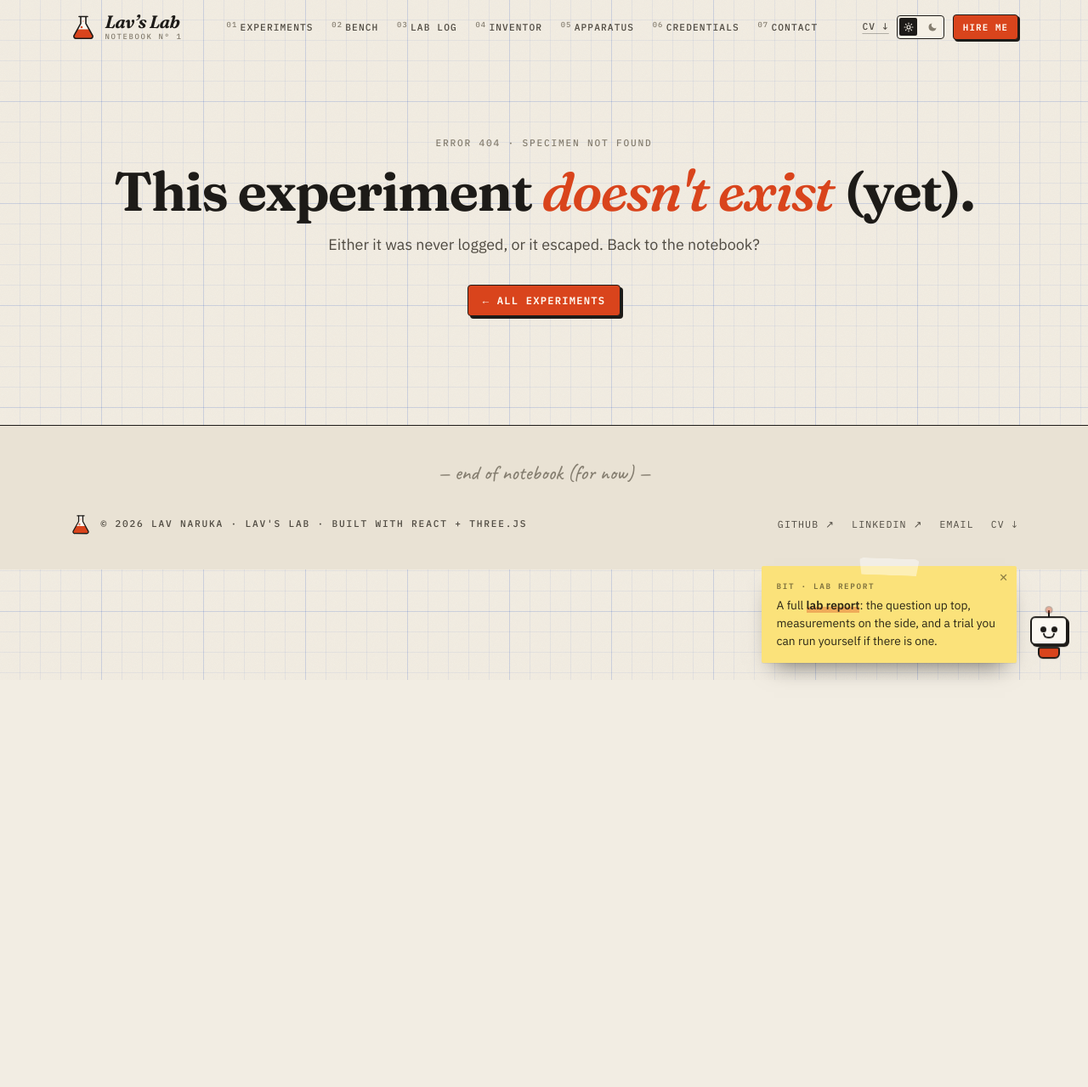
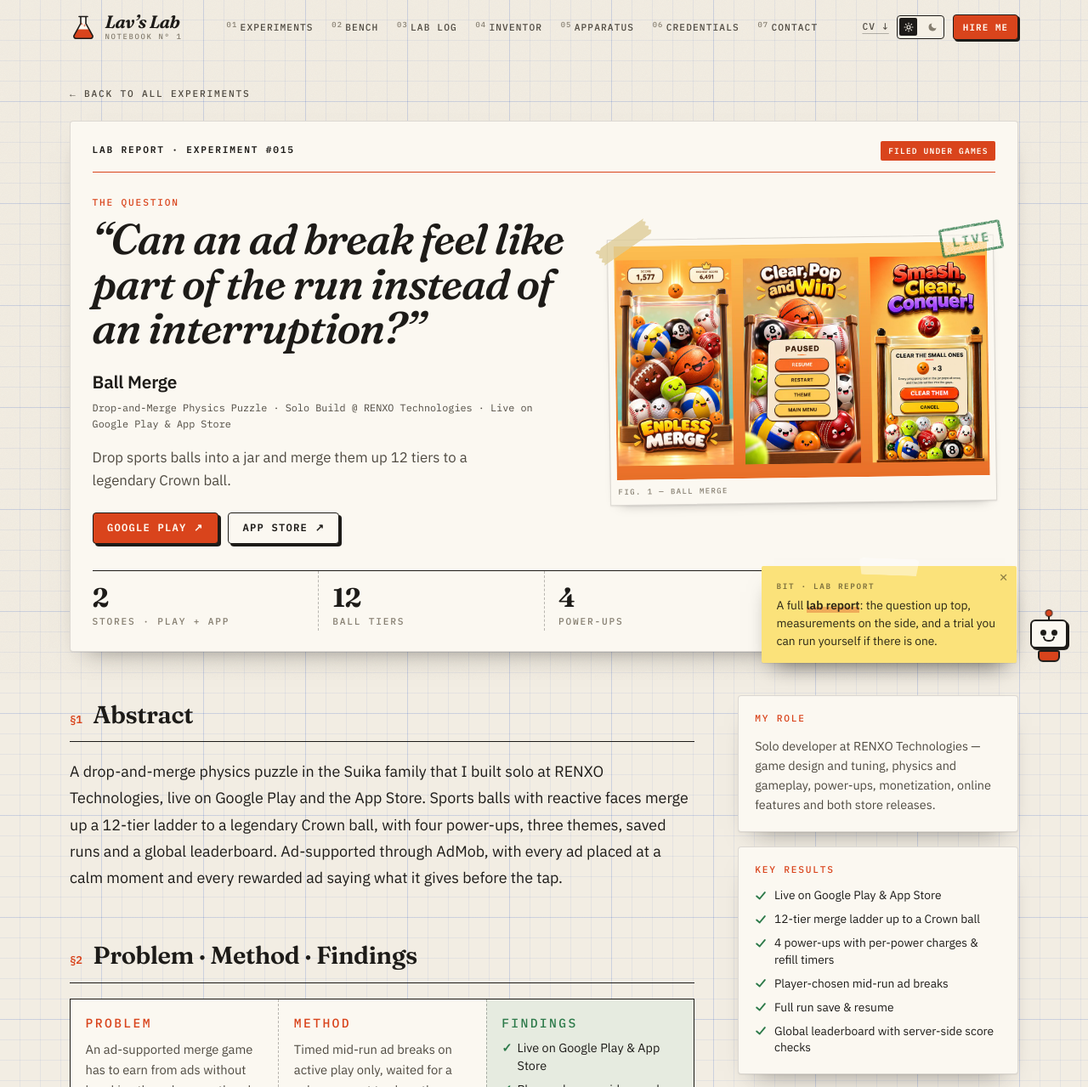
Before and after one commit to 6350150676/Portfolio_Lav, a React (Vite) app: page /projects/ball-merge in a window 1280 px wide. Shown: the top 1279 px of the page at 85% size. Before the commit the page ends 800 px from the top, so only its background shows below. Built offline with nearby package versions, Linux system fonts and the light colour scheme.

Commit message:
Add Ball Merge project (live on Google Play & App Store)

```diff
--- a/src/data/index.ts
+++ b/src/data/index.ts
@@ -58,7 +58,7 @@
     color: "#7c6cff",
     stack: ["Unity", "C#", "WebSockets", "Firebase", "OAuth", "AdMob", "Unity Ads", "ironSource"],
     bullets: [
-      "Built real-time multiplayer games as a Unity developer — Checkers, Ludo, Zip & Tango — with Tango and Zip now live on the stores (Tango with 15K+ players).",
+      "Built mobile games as a Unity developer — Checkers, Ludo, Zip, Tango & Ball Merge — with Tango, Zip and Ball Merge now live on the stores (Tango with 15K+ players).",
       "Architected WebSocket-based multiplayer with backend integration, an in-game chat system, and a custom in-Unity emoji system.",
       "Implemented Firebase with Google & Apple OAuth sign-in, plus full ad monetization via Google AdMob, Unity Ads & ironSource mediation.",
       "Engineered reusable, modular gameplay & UI systems and profiled/optimized for a stable 60 fps on low-end Android & iOS.",
@@ -197,6 +197,57 @@
       { label: "Server-side replay check of daily strokes", done: false },
     ],
     links: { github: "", demo: "", playStore: "https://play.google.com/store/apps/details?id=com.parlok.savethecat", appStore: "" },
+  },
+  {
+    id: "ball-merge",
+    no: 15,
+    question: "Can an ad break feel like part of the run instead of an interruption?",
+    title: "Ball Merge",
+    subtitle: "Drop-and-Merge Physics Puzzle · Solo Build @ RENXO Technologies · Live on Google Play & App Store",
+    category: "Games",
+    status: "Live",
+    color: "#f59e0b",
+    tech: ["Unity 6", "C#", "URP", "2D Physics", "AdMob", "Firebase Analytics", "REST API", "Android", "iOS"],
+    tagline: "Drop sports balls into a jar and merge them up 12 tiers to a legendary Crown ball.",
+    cover: img("ballmerge-cover", 900, 560),
+    description:
+      "A drop-and-merge physics puzzle in the Suika family that I built solo at RENXO Technologies, live on Google Play and the App Store. Sports balls with reactive faces merge up a 12-tier ladder to a legendary Crown ball, with four power-ups, three themes, saved runs and a global leaderboard. Ad-supported through AdMob, with every ad placed at a calm moment and every rewarded ad saying what it gives before the tap.",
+    csr: {
+      challenge: "An ad-supported merge game has to earn from ads without breaking the calm, one-thumb flow — and without the player ever losing a run to something the game did.",
+      solution: "Timed mid-run ad breaks on active play only, waited for a calm moment to show them, and let the player choose the kind of break; added grace timers, a jar lid and saved runs so shakes, ads and resumes can never cause a loss.",
+      result: ["Live on Google Play & App Store", "Player-chosen mid-run ad breaks", "No loss caused by the game's own actions"],
+    },
+    overview:
+      "Ball Merge is a portrait, one-thumb physics puzzle: drag to aim, release to drop, and two identical balls that touch merge into the next, bigger ball — from a ping-pong ball up through golf, tennis, cricket, basketball, soccer and bowling to a rugby ball and a legendary Crown. Only the five smallest tiers are ever dealt, weighted towards small balls so the jar doesn't fill before a chain can be built, and each merge pays a triangular-number score. A run ends only when the pile stays above the danger line for 1.75 seconds, so a ball bouncing through the line is normal play. Four power-ups (Pop, Upgrade, Shake, Clear) help when the jar gets tight; each has its own charges, refill timer and rewarded-ad price, set by how powerful it is. The whole run — every ball's position, rotation and velocity — is saved and can be resumed. Monetization is ads only: a banner, a mid-run break the player chooses how to take, optional rewarded refills and a once-per-run second chance, all behind Google's consent form and Apple's tracking prompt.",
+    highlights: [
+      "Live on Google Play & App Store",
+      "12-tier merge ladder up to a Crown ball",
+      "4 power-ups with per-power charges & refill timers",
+      "Player-chosen mid-run ad breaks",
+      "Full run save & resume",
+      "Global leaderboard with server-side score checks",
+    ],
+    images: [
+      { src: img("ballmerge-1"), caption: "Endless merge — the jar filling up." },
+      { src: img("ballmerge-2"), caption: "Clear the small ones — a power-up sheet." },
+      { src: img("ballmerge-3"), caption: "Pause menu with themes." },
+    ],
+    process: [
+      { title: "Core loop & physics", detail: "Drag-to-aim, release-to-drop merging on Unity 2D physics: colliders match the drawn balls exactly, the rugby ball gets an equal-area 16-point polygon, and tuned gravity, friction and a speed cap keep piles settling instead of sliding." },
+      { title: "Balance", detail: "Ball sizes grow by 1.15× a tier, deal odds favour small balls (0.62× per tier), and merges pay triangular numbers — with the jar size as the main lever on run length." },
+      { title: "Power-ups & economy", detail: "Pop, Upgrade, Shake and Clear, each with its own charges, refill timer while playing and while away, and rewarded-ad price; a charge is spent only when the effect actually happens." },
+      { title: "Monetization", detail: "AdMob banner, a mid-run ad break the player chooses how to take, optional rewarded refills, and a once-per-run second chance — with a minimum gap between full-screen ads." },
+      { title: "Online", detail: "Remote config over a signed REST API, anonymous players, ranked runs with signed tokens, a TOP 100 / AROUND YOU leaderboard, offline-queued score uploads and Firebase analytics after consent." },
+      { title: "Release", detail: "Shipped to Google Play and the App Store (Android and iPhone), with Google UMP consent first and Apple's tracking prompt second." },
+    ],
+    roadmap: [
+      { label: "12-tier merge loop, power-ups & themes", done: true },
+      { label: "Mid-run ad breaks, second chance & leaderboard", done: true },
+      { label: "Live on Google Play & App Store", done: true },
+      { label: "Remove-ads & power-up IAP", done: false },
+      { label: "Cloud save & daily challenges", done: false },
+    ],
+    links: { github: "", demo: "", playStore: "https://play.google.com/store/apps/details?id=com.gatch.ballmerge", appStore: "https://apps.apple.com/us/app/ball-merge-game/id6808634675" },
   },
   {
     id: "zip-puzzle",
@@ -541,6 +592,24 @@
       { title: "Optional API provider", body: "An optional provider loads levels over HTTP with HMAC-SHA256 signed requests, caching and timeout handling — with a local provider as a seamless fallback." },
     ],
   },
+  "ball-merge": {
+    role: "Solo developer at RENXO Technologies — game design and tuning, physics and gameplay, power-ups, monetization, online features and both store releases.",
+    metrics: [
+      { value: "2", label: "Stores · Play + App" },
+      { value: "12", label: "Ball tiers" },
+      { value: "4", label: "Power-ups" },
+      { value: "3", label: "Themes" },
+    ],
+    architecture: ["Pooled balls (no GC hitches)", "Server-driven config", "Signed ranked runs", "Offline-first saves & score queue", "Generated scene & data assets", "Automated play-through harness"],
+    deepDive: [
+      { title: "The mid-run ad break", body: "The main ad placement counts active play only — menus, pause and open sheets don't count — and once a break is due it waits for a calm moment: no ball in the air, no sheet open, no finger down, and never in the first 10 seconds. The card offers a choice: let the AD button fill and play a rewarded interstitial for a shorter gap, or watch one rewarded video for a much longer ad-free stretch. The run slows to a stop under the card and is frozen, not paused, so nothing is lost." },
+      { title: "Power-ups priced by power", body: "Scarcity follows how strong a use is. Upgrade can start a chain, so it holds one charge, refills slowest and costs two rewarded ads; Shake is a gamble that can make things worse, so it's the most generous. Refill progress is kept as a fraction, time away counts for much less and is capped, and a clock moved backwards earns nothing." },
+      { title: "Fair by construction", body: "A 1.75-second grace before a loss, a half-second arm delay so a falling ball never ends the run, a lid over the jar during a shake, and extra settling grace after a shake, a resume or a second-chance rescue — the game's own actions can never lose the player a run." },
+      { title: "Save & resume", body: "Every ball's position, rotation, velocity and spin, plus the score, held ball and queue, are saved every five seconds when something changes and immediately on pause or backgrounding. The main menu isn't quitting — it offers RESUME." },
+      { title: "Consent order", body: "Google's UMP consent form always comes first and Apple's tracking prompt second, raised at launch without waiting on the network. Ads and analytics wait for both answers — an order two App Store rejections taught." },
+      { title: "Leaderboard & anti-cheat", body: "Runs started online get a signed token and record drops, merges, highest tier and power uses; the server checks the score is plausible before ranking it. Scores are saved locally before any ad can open and queue for retry when offline." },
+    ],
+  },
   "save-the-cat": {
     role: "Solo developer & publisher — game design, ink physics and the deterministic simulation, the level pipeline and validator, the daily challenge, ad monetization, and the Google Play release under my own studio label, Parlok Studio.",
     metrics: [
```
Also changed, not shown: index.html (line endings or trailing spaces), src/assets/projects/ball-merge/cover.jpg (added), 5 other files (tests, documents, lock files or other folders).
